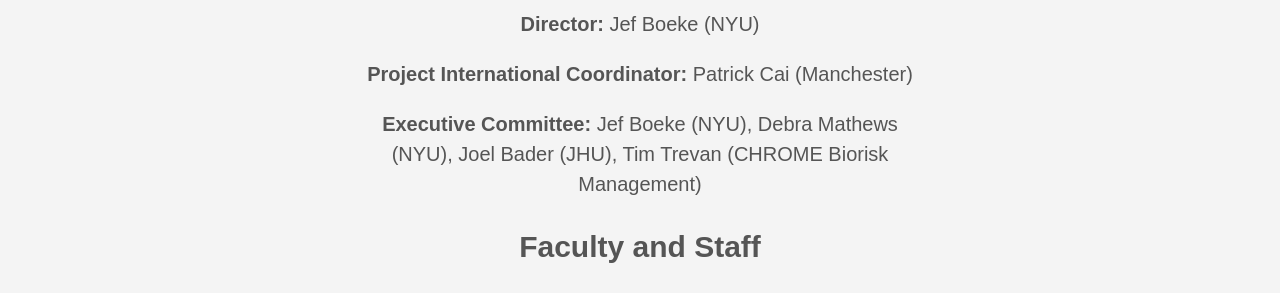
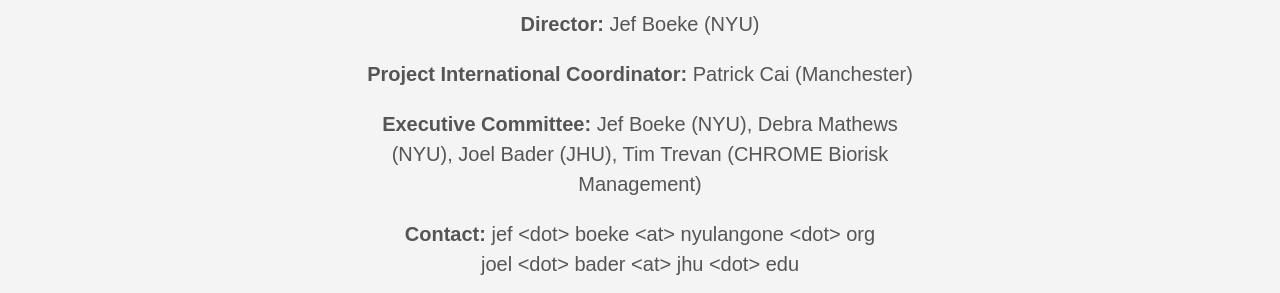
Before and after one commit to syntheticyeast/syntheticyeast.github.io, a plain HTML site: page team/index.html in a window 1280 px wide. Shown: the part 646-939 px from the top of the page. Drawn offline with Linux system fonts and the light colour scheme.

Commit message:
Regenerate

```diff
--- a/team/index.html
+++ b/team/index.html
@@ -153,6 +153,9 @@
 <p><strong>Project International Coordinator:</strong> Patrick Cai (Manchester)</p>
 <p><strong>Executive Committee:</strong> Jef Boeke (NYU), Debra Mathews (NYU), Joel
 Bader (JHU), Tim Trevan (CHROME Biorisk Management)</p>
+<p><strong>Contact:</strong> jef  &lt;dot&gt; boeke &lt;at&gt; nyulangone &lt;dot&gt;
+org<br>
+joel  &lt;dot&gt; bader &lt;at&gt; jhu &lt;dot&gt; edu</p>
 <h2 id="faculty-and-staff">Faculty and Staff</h2>
 <!-- | ![alt text](../images/boeke.jpg) | Dr. Jef Boeke; Professor, Department of Biochemistry and Molecular Pharmacology; Director, Institute for Systems Genetics, NYU Langone Health |
 | ----- | --- | -->
```
